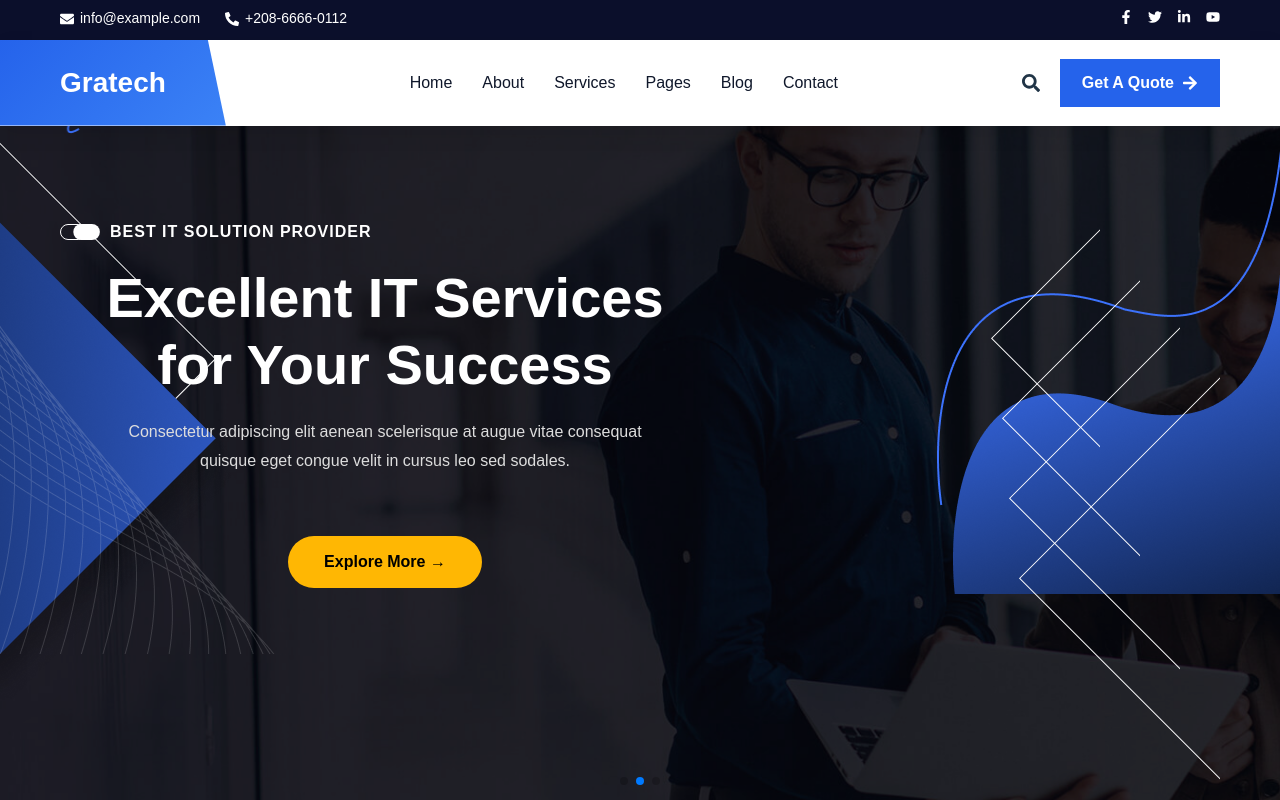
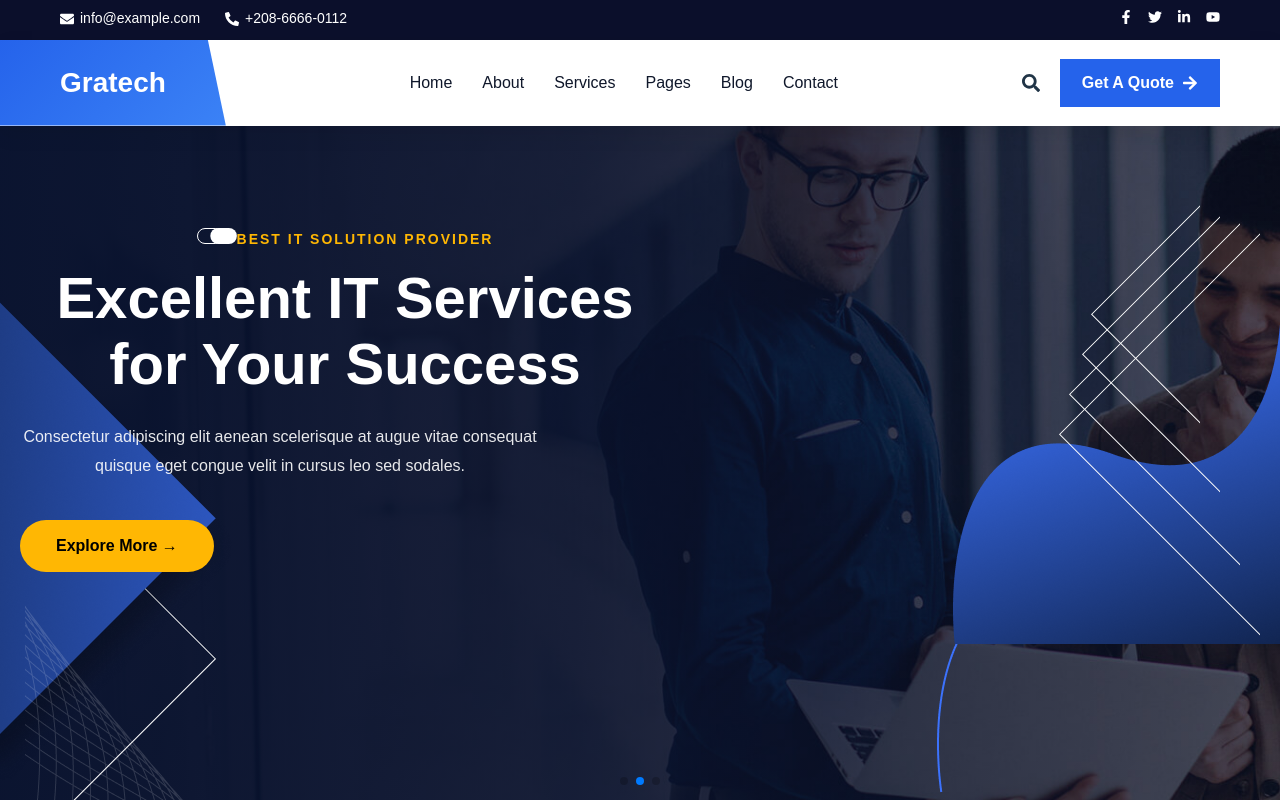
Before and after one commit to Drashti1507/Landing_Page, a React app: page / in a window 1280 px wide. Built offline with nearby package versions, Linux system fonts and the light colour scheme; the HTML template or start-up script is replaced by a standard one.

Commit message:
add css for banner area

```diff
--- a/src/assets/Components/Banner_Area.css
+++ b/src/assets/Components/Banner_Area.css
@@ -1,113 +1,136 @@
-/* ================= BANNER AREA ================= */
+/* ================= RESET ================= */
+* {
+  box-sizing: border-box;
+  margin: 0;
+  padding: 0;
+}
+
+/* ================= BANNER WRAP ================= */
 
 .banner-area {
   position: relative;
+  min-height: 100vh;
+  background: #000;
   overflow: hidden;
-  width: 100%;
-  height: 100vh;
 }
 
-/* top moving line */
+/* ================= TOP LINE ================= */
+
 .banner__line {
   position: absolute;
-  top: 80px;
-  left: 0;
-  z-index: 5;
+  top: 40px;
+  width: 100%;
+  text-align: center;
+  z-index: 10;
 }
 
 .sway__animation {
-  animation: sway 4s ease-in-out infinite alternate;
+  animation: sway 3s ease-in-out infinite alternate;
 }
 
 @keyframes sway {
-  from { transform: translateX(0); }
-  to { transform: translateX(15px); }
+  from {
+    transform: translateX(-15px);
+  }
+  to {
+    transform: translateX(15px);
+  }
 }
 
-/* ================= SLIDER ================= */
+/* ================= SWIPER ================= */
 
-.banner__slider,
-.swiper,
-.swiper-wrapper,
-.swiper-slide {
+.banner__slider {
   height: 100%;
 }
 
-.swiper-slide {
+.banner__slider .swiper-slide {
   position: relative;
+  min-height: 100vh;
   overflow: hidden;
 }
 
-/* background image */
+/* ================= SLIDE BG ================= */
+
 .slide-bg {
   position: absolute;
   inset: 0;
   background-size: cover;
   background-position: center;
-  z-index: 0;
+  z-index: 1;
 }
 
-/* overlay */
 .slide-bg::after {
   content: "";
   position: absolute;
   inset: 0;
-  background: rgba(0, 0, 0, 0.55);
-  z-index: 1;
+  background: linear-gradient(
+    to right,
+    rgba(8, 18, 46, 0.95) 0%,
+    rgba(8, 18, 46, 0.75) 45%,
+    rgba(8, 18, 46, 0.4) 70%,
+    rgba(8, 18, 46, 0.15) 100%
+  );
+}
+
+/* ================= CONTAINER ================= */
+
+.container {
+  max-width: 1320px;
+  margin: auto;
+  padding: 0 20px;
+  height: 100%;
 }
 
 /* ================= CONTENT ================= */
 
-.container {
-  max-width: 1200px;
-  margin: auto;
-  padding: 0 20px;
+.banner__content {
   position: relative;
-  z-index: 2;
-}
+  z-index: 5;
+  color: #fff;
+  max-width: 650px;
+  min-height: 100vh;
 
-.banner__content {
-  padding-top: 220px;
-  max-width: 650px;
-  color: #fff;
+  display: flex;
+  flex-direction: column;
+  justify-content: center;
 }
 
 .banner__content h4 {
-  display: flex;
-  align-items: center;
-  gap: 10px;
-  font-size: 16px;
+  font-size: 14px;
+  letter-spacing: 2px;
   text-transform: uppercase;
-  letter-spacing: 1px;
+  color: #ffb703;
+  margin-bottom: 15px;
 }
 
 .banner__content h1 {
-  font-size: 56px;
-  line-height: 1.2;
-  margin-top: 20px;
+  font-size: 58px;
+  line-height: 1.15;
+  margin-bottom: 25px;
+  font-weight: 700;
 }
 
 .banner__content p {
   font-size: 16px;
   line-height: 1.8;
-  color: #ddd;
+  opacity: 0.9;
+  max-width: 520px;
 }
-
-.mt-20 { margin-top: 20px; }
-.mb-20 { margin-bottom: 20px; }
-.mt-60 { margin-top: 60px; }
 
 /* ================= BUTTON ================= */
 
 .btn-one {
-  display: inline-block;
+  display: inline-flex;
+  align-items: center;
+  gap: 8px;
   background: #ffb703;
   color: #000;
   padding: 14px 36px;
-  border-radius: 30px;
-  text-decoration: none;
+  border-radius: 50px;
+  margin-top: 40px;
   font-weight: 600;
   transition: 0.3s ease;
+  width: fit-content;
 }
 
 .btn-one:hover {
@@ -126,44 +149,132 @@
 .banner__right-line3,
 .banner__right-line4 {
   position: absolute;
-  z-index: 2;
+  z-index: 3;
+  pointer-events: none;
 }
 
-/* left */
-.banner__shape-left2 { top: 140px; left: 0; }
-.banner__shape-left1 { top: 220px; left: 0; }
-.banner__shape-left3 { top: 320px; left: 0; }
+/* LEFT */
 
-/* right */
-.banner__shape-right2 { top: 150px; right: 0; }
-.banner__shape-right1 { top: 230px; right: 0; }
+.banner__shape-left1 {
+  top: 60%;
+  left: 0;
+  transform: translateY(-180px);
+}
 
-.banner__right-line1 { top: 120px; right: 180px; }
-.banner__right-line2 { top: 200px; right: 140px; }
-.banner__right-line3 { top: 280px; right: 100px; }
-.banner__right-line4 { top: 360px; right: 60px; }
+.banner__shape-left2 {
+  top: 60%;
+  left: 0;
+  transform: translateY(-40px);
+}
+
+.banner__shape-left3 {
+  top: 60%;
+  left: 40px;
+  transform: translateY(120px);
+}
+
+/* RIGHT SHAPES */
+
+.banner__shape-right1 {
+  top: 35%;
+  right: 0;
+}
+
+.banner__shape-right2 {
+  bottom: 0;
+  right: 0;
+}
+
+/* RIGHT LINES — BOTTOM SIDE */
+
+.banner__right-line1 {
+  bottom: 260px;
+  right: 80px;
+}
+
+.banner__right-line2 {
+  bottom: 220px;
+  right: 60px;
+}
+
+.banner__right-line3 {
+  bottom: 180px;
+  right: 40px;
+}
+
+.banner__right-line4 {
+  bottom: 140px;
+  right: 20px;
+}
+
+/* ================= ANIMATION ================= */
+
+.anim-left {
+  animation: slideLeft 1.2s ease forwards;
+  opacity: 0;
+}
+
+.anim-right {
+  animation: slideRight 1.2s ease forwards;
+  opacity: 0;
+}
+
+@keyframes slideLeft {
+  from {
+    transform: translateX(-120px);
+    opacity: 0;
+  }
+  to {
+    transform: translateX(0);
+    opacity: 1;
+  }
+}
+
+@keyframes slideRight {
+  from {
+    transform: translateX(120px);
+    opacity: 0;
+  }
+  to {
+    transform: translateX(0);
+    opacity: 1;
+  }
+}
+
+/* delay */
+
+.d1 { animation-delay: 0.2s; }
+.d2 { animation-delay: 0.4s; }
+.d3 { animation-delay: 0.6s; }
+.d4 { animation-delay: 0.8s; }
+.d5 { animation-delay: 1s; }
+.d6 { animation-delay: 1.2s; }
 
 /* ================= DOTS ================= */
 
-.swiper-pagination-bullet {
-  background: #fff;
-  opacity: 0.4;
-}
-
-.swiper-pagination-bullet-active {
-  background: #ffb703;
-  opacity: 1;
+.banner__dot-wrp {
+  position: absolute;
+  bottom: 40px;
+  width: 100%;
+  text-align: center;
+  z-index: 10;
 }
 
 /* ================= RESPONSIVE ================= */
 
+@media (max-width: 991px) {
+  .banner__content h1 {
+    font-size: 42px;
+  }
+}
+
 @media (max-width: 768px) {
   .banner__content {
-    padding-top: 160px;
+    padding: 100px 0 140px;
   }
 
   .banner__content h1 {
-    font-size: 34px;
+    font-size: 32px;
   }
 
   .banner__shape-left1,
```
